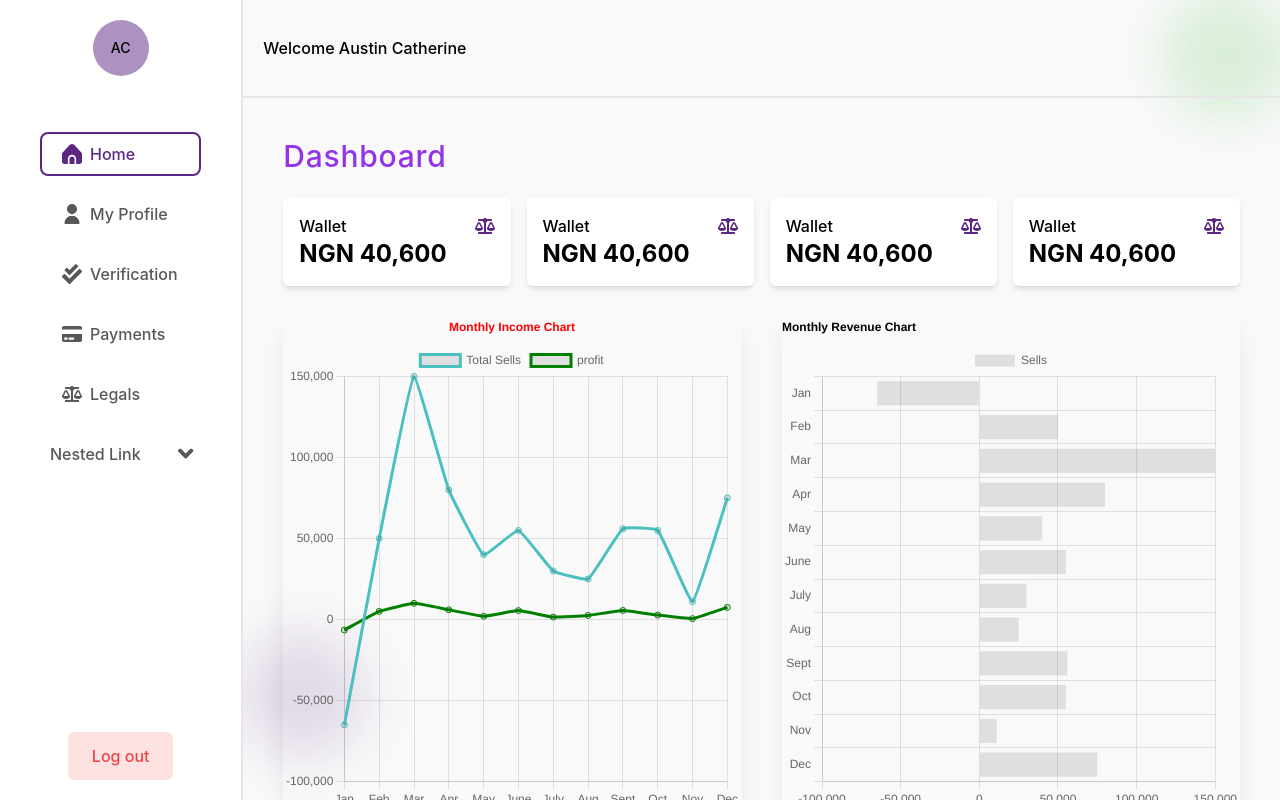
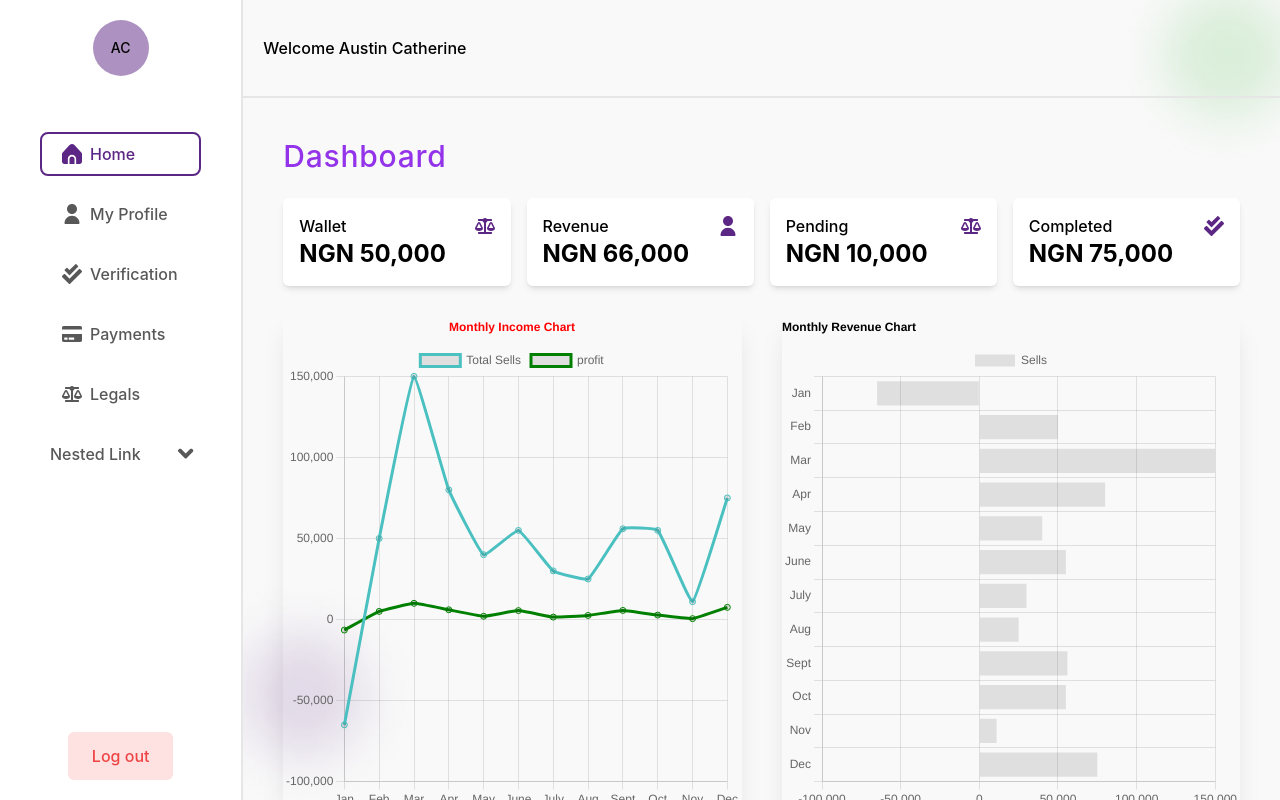
Before and after one commit to victorAnumudu/cbt, a React (Vite) app: page /dashboard in a window 1280 px wide. Built offline with nearby package versions, Linux system fonts and the light colour scheme.

Commit message:
added pagination title class prop

```diff
--- a/src/components/dashboardPages/Home.tsx
+++ b/src/components/dashboardPages/Home.tsx
@@ -5,6 +5,7 @@ import { Line, Bar } from 'react-chartjs-2';
 import "chart.js/auto";
 
 import { CustomBox } from '../shared';
+import { summary } from '../../data/data';
 
 ChartJS.register(...registerables);
 
@@ -50,9 +51,9 @@ export default function Home() {
     <div className='w-full'>
       <p className='w-full text-3xl text-purple-600 font-medium tracking-wide'>Dashboard</p>
       <div className='my-6 w-full grid grid-cols-2 lg:grid-cols-4 gap-4'>
-        {[1,2,3,4].map(item => (
-            <div key={item} className='w-full min-w-28 bg-white rounded-md shadow-md'>
-                <CustomBox title='Wallet' desc='NGN 40,600' iconName='legals' />
+        {summary.map(item => (
+            <div key={item.name} className='w-full min-w-28 bg-white rounded-md shadow-md cursor-pointer hover:bg-white/50 transition-all duration-300'>
+                <CustomBox title={item.name} desc={`NGN ${item.amount}`} iconName={item.icon} />
             </div>
         ))}
       </div>
--- a/src/components/dashboardPages/PaymentsCom.tsx
+++ b/src/components/dashboardPages/PaymentsCom.tsx
@@ -10,6 +10,7 @@ export default function PaymentsCom() {
         itemsPerPage={7}
         // filterItem={['name']}
         tableTitle='Payment History'
+        titleClass='text-purple-600'
       >
         {
           ({data})=>(
--- a/src/components/listLayout/PaginatedList.tsx
+++ b/src/components/listLayout/PaginatedList.tsx
@@ -7,6 +7,7 @@ type PaginatedListProps = {
     itemsPerPage: number,
     filterItem?: string[],
     tableTitle: string,
+    titleClass?:string,
     children: (data:any) => ReactNode;
 }
 
@@ -15,6 +16,7 @@ export default function PaginatedList({
   itemsPerPage = 5,
   filterItem,
   tableTitle,
+  titleClass,
   children,
 }:PaginatedListProps) {
   const [searchTerm, setSearchTerm] = useState("");
@@ -57,7 +59,7 @@ export default function PaginatedList({
 
   return (
     <div className="w-full">
-      <h1 className="text-2xl mb-5 font-semibold">{tableTitle}</h1>
+      <h1 className={`text-2xl mb-5 font-semibold ${titleClass && titleClass}`}>{tableTitle}</h1>
 
       {data.length > 0 && filterItem && (
         <div className="mb-10 flex justify-end items-center gap-2">
--- a/src/data/data.ts
+++ b/src/data/data.ts
@@ -61,3 +61,10 @@ export const list = [
     {id:19, name:'Emeka Gabriel', last_login: '2024/03/02', image: 'avatar1.jpg'},
     {id:20, name:'Isreal Kate', last_login: '2024/04/01', image: 'avatar2.png'},
 ]
+
+export const summary = [
+    {name: 'Wallet', 'amount': '50,000', icon:'legals'},
+    {name: 'Revenue', 'amount': '66,000', icon:'profile'},
+    {name: 'Pending', 'amount': '10,000', icon:'legals'},
+    {name: 'Completed', 'amount': '75,000', icon:'verification'},
+]
```
